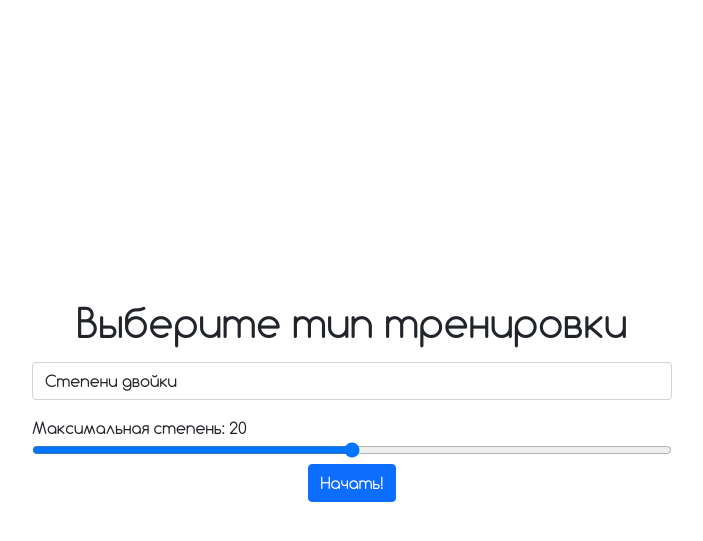
After one commit to YariKartoshe4ka/Informatics-Training, a Flask app: page /choose in a window 1280 px wide. The commit adds this page. Shown: the top 541 px of the page, without its empty margins (288-991 px from the left). Run offline with Flask 2, Linux system fonts and the light colour scheme.

Commit message:
Добавление выбора типа тренировки (только для степеней 2)

```diff
--- a/main.py
+++ b/main.py
@@ -7,3 +7,14 @@ app = Flask(__name__, static_folder='static')
 @app.route('/')
 def index_page():
     return render_template('index.html')
+
+
+@app.route('/choose', methods=['GET', 'POST'])
+def choose_page():
+    if request.method == 'GET':
+        return render_template('choose.html')
+
+    if request.form.get('type') == 'powers':
+        return render_template('powers.html', max_power=request.form.get('range'))
+
+    return render_template('choose.html', error='Проверьте правильность заполнения полей!')
--- a/static/css/layout.css
+++ b/static/css/layout.css
@@ -2,29 +2,26 @@
     font-family: "Comfortaa";
     src: url("/static/fonts/Comfortaa-Regular.ttf");
 }
+
 * {
     font-family: "Comfortaa" !important;
 }
 
 body {
     width: 100%;
-  height: 100%;
     padding: 0;
     margin: 0;
 }
 
 .layout {
     position: absolute;
-  top: 35%;
     width: 50%;
-  margin: 0 25% 0 25%;
+    display: none;
 }
 
 @media (max-width: 680px) {
     .layout {
         position: absolute;
-    top: 40%;
         width: 90%;
-    margin: 0 5% 0 5%;
     }
 }
--- /dev/null
+++ b/static/js/choose.js
@@ -0,0 +1,14 @@
+$('#select').on('change', function() {
+    if ($('#select').val() == 'powers') {
+        $('#powers').css({'display': 'block'});
+        $('#systems').css({'display': 'none'});
+    } else {
+        $('#powers').css({'display': 'none'});
+        $('#systems').css({'display': 'block'});
+    }
+});
+
+
+$('#range').on('change', function() {
+    $('#label-range').text('Максимальная степень: ' + $('#range').val());
+});
--- a/templates/base/layout.html
+++ b/templates/base/layout.html
@@ -5,7 +5,6 @@
     <meta name="viewport" content="width=device-width, initial-scale=1.0">
     <link rel="stylesheet" href="{{ url_for('static', filename='css/layout.css') }}">
     <link href="https://cdn.jsdelivr.net/npm/bootstrap@5.0.0-beta2/dist/css/bootstrap.min.css" rel="stylesheet" integrity="sha384-BmbxuPwQa2lc/FVzBcNJ7UAyJxM6wuqIj61tLrc4wSX0szH/Ev+nYRRuWlolflfl" crossorigin="anonymous">
-
     {% block head %}
         <title>Загаловок</title>
     {% endblock %}
@@ -18,5 +17,26 @@
             {% endblock %}
         </center>
     </div>
+
+
+    <script src="https://code.jquery.com/jquery-3.4.1.slim.min.js" integrity="sha384-J6qa4849blE2+poT4WnyKhv5vZF5SrPo0iEjwBvKU7imGFAV0wwj1yYfoRSJoZ+n" crossorigin="anonymous"></script>
+    <script>
+        function layout_size() {
+            var layout = $('.layout');
+
+            layout.css({'top': ($(window).height() - layout.height()) / 2});
+            layout.css({'left': ($(window).width() - layout.width()) / 2});
+            layout.css({'display': 'block'});
+        };
+
+        window.onresize = layout_size;
+
+        layout_size();
+
+    </script>
+
+    {% block script %}
+
+    {% endblock %}
 </body>
 </html>
--- /dev/null
+++ b/templates/choose.html
@@ -0,0 +1,44 @@
+{% extends 'base/layout.html' %}
+
+{% block head %}
+<title>Выберите тип тренировки</title>
+{% endblock %}
+
+
+{% block content %}
+
+<h1>Bыберите тип тренировки</h1>
+
+{% if error %}
+    <div class="alert alert-danger" >{{ error }}</div>
+{% endif %}
+
+<select id="select" class="form-control mt-3 mb-3">
+    <option value="powers">Cтепени двойки</option>
+    <option value="systems">Системы счисления</option>
+</select>
+
+<form action="/choose" method="post" id="powers">
+    <input type="hidden" name="type" value="powers">
+
+    <label for="range" style="float: left;" id="label-range">Максимальная степень: 20</label>
+    <input type="range" min="10" max="30" step="10" class="form-control-range" style="width: 100%;" id="range" name="range">
+
+    <input type="submit" value="Начать!" class="btn btn-primary">
+</form>
+
+<form action="/choose" method="post" id="systems" style="display: none;">
+    <input type="hidden" name="type" value="systems">
+    <input type="text">
+
+    <input type="submit" value="Начать!" class="btn btn-primary">
+</form>
+
+{% endblock %}
+
+
+{% block script %}
+
+<script src="{{ url_for('static', filename='js/choose.js') }}"></script>
+
+{% endblock %}
--- a/templates/index.html
+++ b/templates/index.html
@@ -8,6 +8,6 @@
 
 <h1>Добро пожаловать!</h1>
 
-<a href="/training/choose" class="btn btn-primary">Начать тренировку</a>
+<a href="/choose" class="btn btn-primary">Начать тренировку</a>
 
 {% endblock %}
```
Also changed, not shown: static/css/index.css (deleted, +0 -7 lines), static/scss/layout.scss (deleted, +0 -32 lines). Lines whose indentation alone changed are shown as unchanged.
